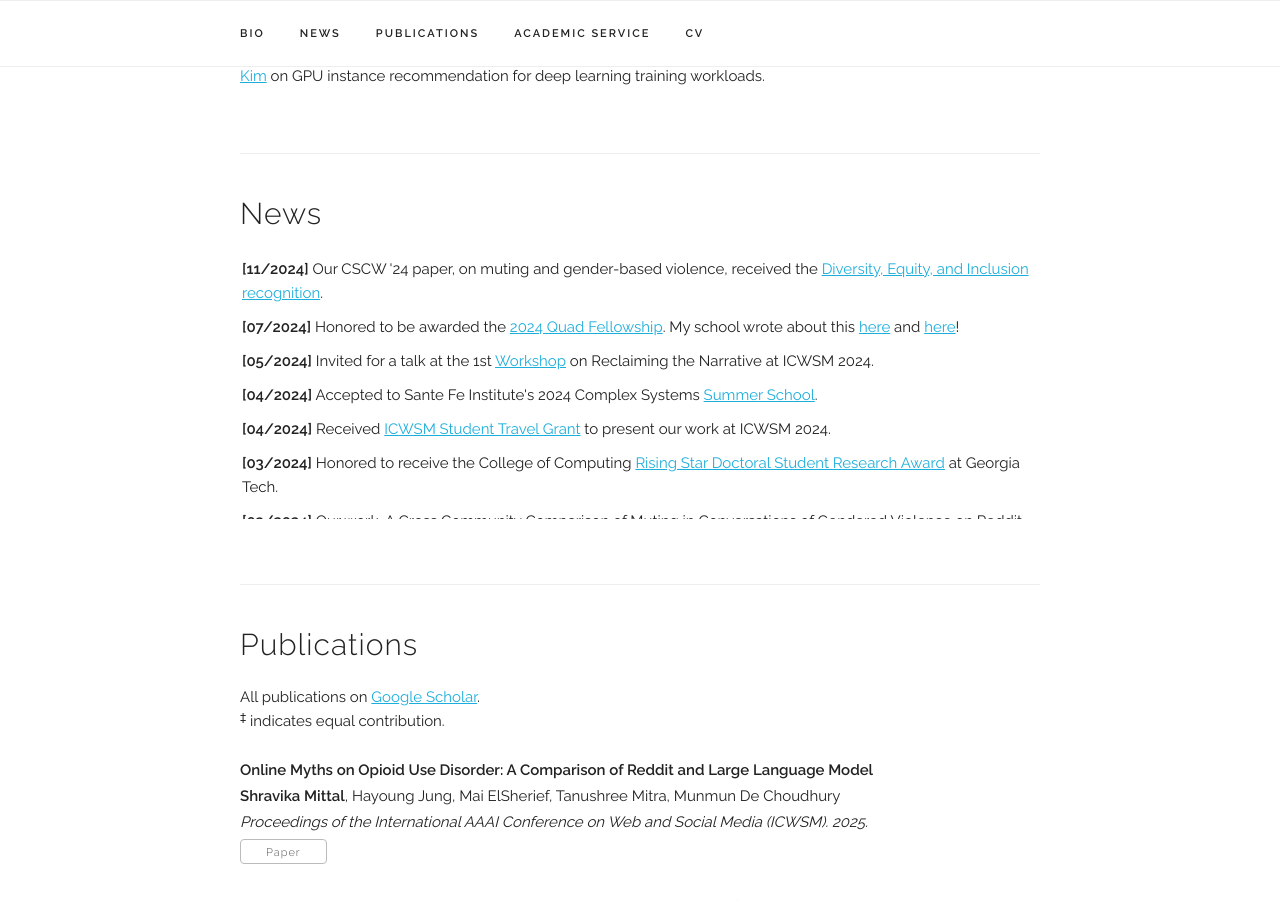
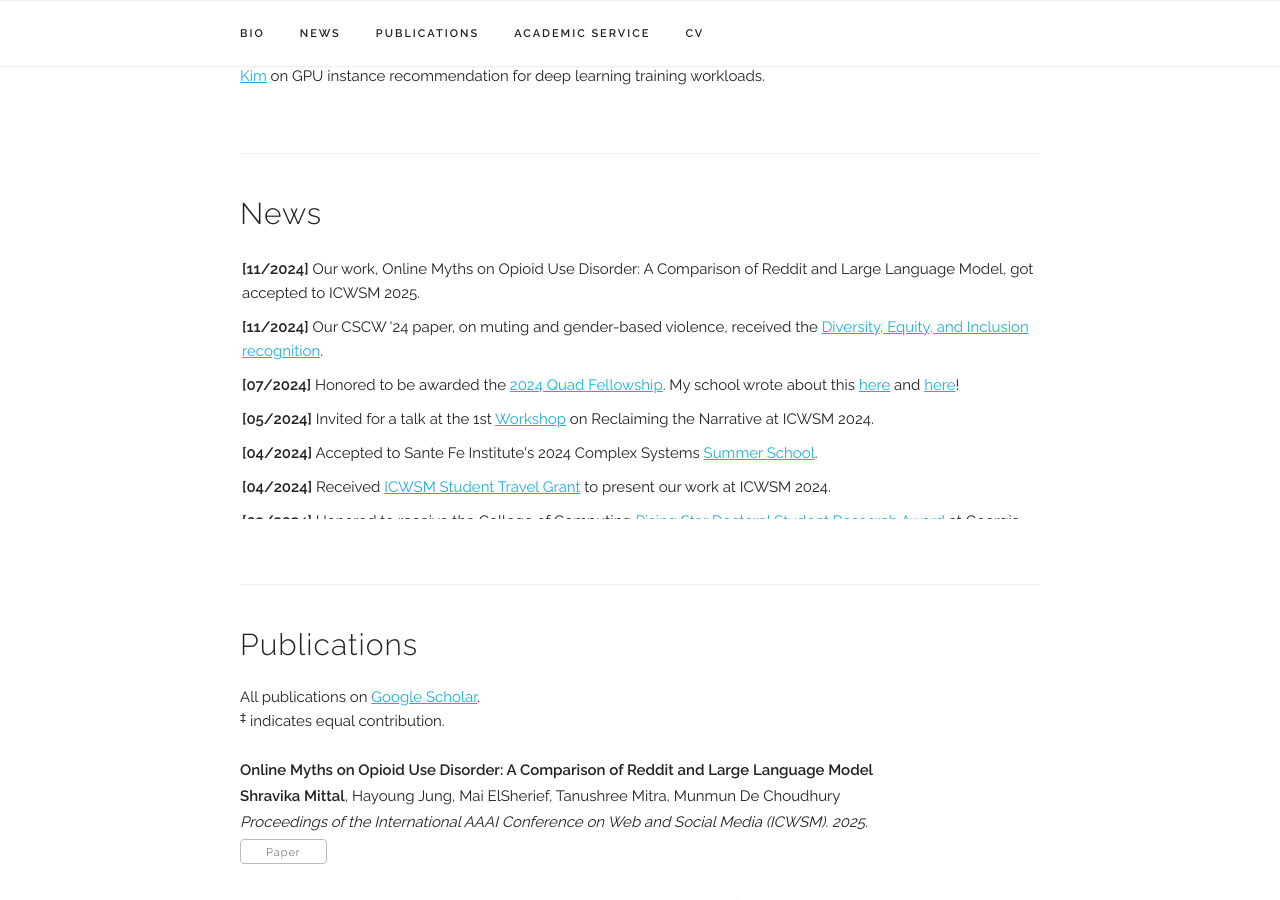
Before and after one commit to mittalshravika/mittalshravika.github.io, a Jekyll site: the page built from index.html, in a window 1280 px wide and 900 px high, scrolled down 710 px. Built offline with Jekyll 4.4.1, drawn with Linux system fonts in a browser that asks for light colours; some web fonts are replaced; some of the changed lines change nothing that is shown.

Commit message:
updated paper links and added icwsm

```diff
--- a/index.html
+++ b/index.html
@@ -61,6 +61,12 @@ title: Home
 
     <li> <b>[11/2024]</b>
 
+      Our work, Online Myths on Opioid Use Disorder: A Comparison of Reddit and Large Language Model, got accepted to ICWSM 2025.
+
+    </li>
+
+    <li> <b>[11/2024]</b>
+
       Our CSCW '24 paper, on muting and gender-based violence, received the <a href="https://cscw.acm.org/2024/index.php/awards/">Diversity, Equity, and Inclusion recognition</a>.
 
     </li>
@@ -97,13 +103,13 @@ title: Home
 
     <li> <b>[03/2024]</b>
 
-       Our work, A Cross Community Comparison of Muting in Conversations of Gendered Violence on Reddit, got accepted to CSCW 2024.
+       Our work, <a href="https://dl.acm.org/doi/abs/10.1145/3686940">A Cross Community Comparison of Muting in Conversations of Gendered Violence on Reddit</a>, got accepted to CSCW 2024.
 
     </li>
 
     <li> <b>[03/2024]</b>
 
-       Our work, Research-Education Partnerships: A Co-Design Classroom for College Students with Intellectual and Developmental Disabilities, led by Rachel, got accepted to CSCW 2024.
+       Our work, <a href="https://dl.acm.org/doi/abs/10.1145/3687050">Research-Education Partnerships: A Co-Design Classroom for College Students with Intellectual and Developmental Disabilities</a>, led by Rachel, got accepted to CSCW 2024.
 
     </li>
 
```
